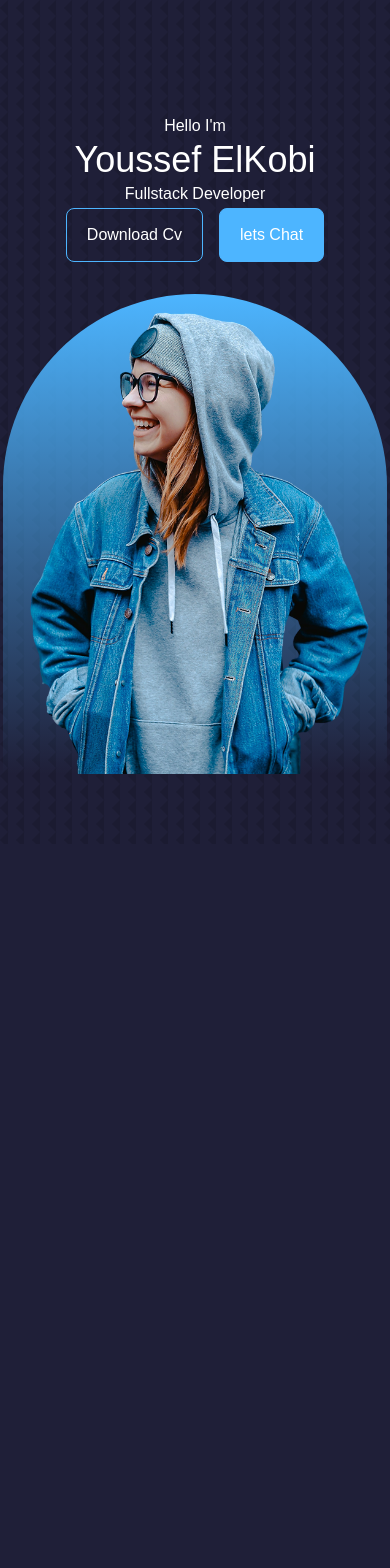
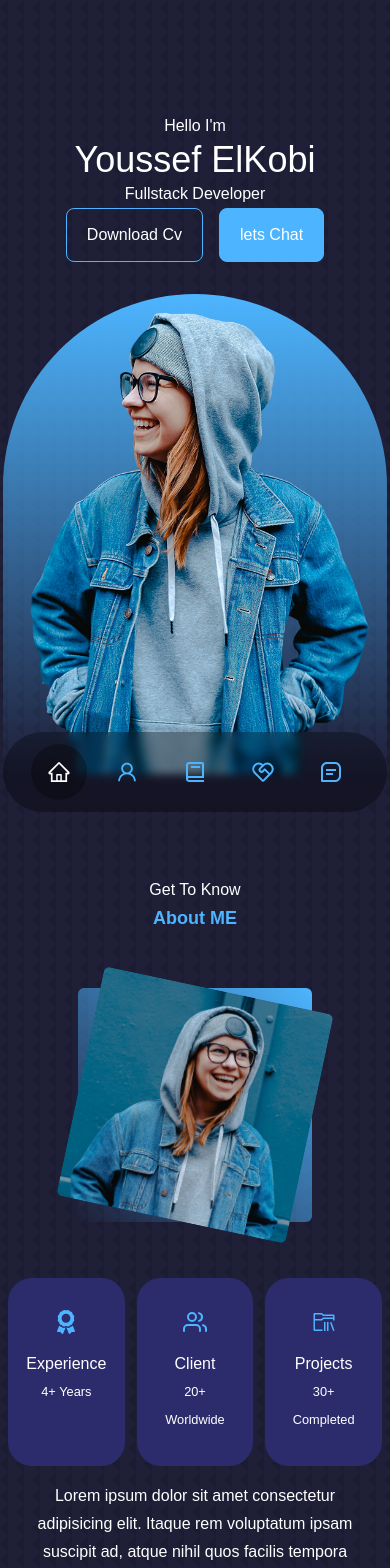
Before and after one commit to Youssef-kobi/yel-portfolio, a React (Create React App) app: page / in a window 390 px wide. Shown: the top 1568 px of the page. Before the commit the page ends 844 px from the top, so only its background shows below. Built offline with nearby package versions, Linux system fonts and the light colour scheme.

Commit message:
feat: About

```diff
--- a/src/App.js
+++ b/src/App.js
@@ -1,9 +1,13 @@
+import About from './components/About';
 import Header from './components/Header';
+import Navbar from './components/Navbar';
 
 function App() {
   return (
     <div className='font-medium font-Poppins leading-7 text-white'>
       <Header />
+      <Navbar />
+      <About />
     </div>
   );
 }
--- a/src/components/About.jsx
+++ b/src/components/About.jsx
@@ -0,0 +1,58 @@
+import AboutMe from '../assets/me-about.jpg';
+import { FaAward } from 'react-icons/fa';
+import { FiUsers } from 'react-icons/fi';
+import { VscFolderLibrary } from 'react-icons/vsc';
+const About = () => {
+  return (
+    <section id='about' className=' text-center mt-8 '>
+      <h5>Get To Know</h5>
+      <h2 className='text-lg font-semibold text-blue-light'>About ME</h2>
+      <div className='container grid grid-cols-1 lg:grid-cols-2 mt-4 mx-auto'>
+        <div className=' flex justify-center my-10 '>
+          <div className='w-3/5 aspect-square rounded-md bg-gradient-to-tr from-transparent to-blue-light'>
+            <img
+              className='rotate-12 aspect-square rounded-md hover:rotate-0 duration-500'
+              src={AboutMe}
+              alt='Me pic'
+            />
+          </div>
+        </div>
+        <div className='container'>
+          <div className='grid grid-cols-3 gap-3 text-center px-2 mt-4'>
+            <article className=' bg-blue-darkLight hover:scale-110 duration-500 rounded-3xl p-8 text-center flex flex-col items-center'>
+              <FaAward size={24} className='mb-4 text-blue-light' />
+              <h5>Experience</h5>
+              <small>4+ Years</small>
+            </article>
+            <article className=' bg-blue-darkLight hover:scale-110 duration-500 rounded-3xl p-8 text-center flex flex-col items-center'>
+              <FiUsers size={24} className='mb-4 text-blue-light' />
+              <h5>Client</h5>
+              <small>20+ Worldwide</small>
+            </article>
+            <article className=' bg-blue-darkLight hover:scale-110 duration-500 rounded-3xl p-8 text-center flex flex-col items-center'>
+              <VscFolderLibrary size={24} className='mb-4 text-blue-light' />
+              <h5>Projects</h5>
+              <small>30+ Completed</small>
+            </article>
+          </div>
+          <div className='flex flex-col items-center lg:items-start'>
+            <p className='m-4 lg:text-start'>
+              Lorem ipsum dolor sit amet consectetur adipisicing elit. Itaque
+              rem voluptatum ipsam suscipit ad, atque nihil quos facilis tempora
+              blanditiis error ipsa fugiat. Est dolore laudantium, repellendus
+              velit provident ut!cdececed cdecd
+            </p>
+            <a
+              className='duration-500 hover:bg-transparent w-1/3 bg-blue-light border border-blue-light rounded-lg px-5 py-3 m-4'
+              href='#contact'
+            >
+              Let's Talk
+            </a>
+          </div>
+        </div>
+      </div>
+    </section>
+  );
+};
+
+export default About;
--- a/src/components/Navbar.jsx
+++ b/src/components/Navbar.jsx
@@ -1,9 +1,69 @@
-import React from 'react'
+import React, { useState } from 'react';
+import { AiOutlineHome, AiOutlineUser } from 'react-icons/ai';
+import { BiBook, BiMessageSquareDetail } from 'react-icons/bi';
+import { RiServiceLine } from 'react-icons/ri';
 
 const Navbar = () => {
+  const [active, setActive] = useState('#home');
   return (
-    <div>Navbar</div>
-  )
-}
+    <nav className='container rounded-full bg-black-faded backdrop-blur-sm w-max px-7 py-3 z-10 fixed left-1/2 -translate-x-1/2 flex bottom-8 gap-3 '>
+      <a
+        className={` hover:text-white  hover:scale-110 duration-500 p-4 rounded-full  hover:bg-black-faded ${
+          active === '#home'
+            ? 'bg-black-faded text-white'
+            : 'bg-transparent text-blue-light'
+        }`}
+        href='#home'
+        onClick={() => setActive('#home')}
+      >
+        <AiOutlineHome size={24} />
+      </a>
+      <a
+        className={` hover:text-white  hover:scale-110 duration-500 p-4 rounded-full  hover:bg-black-faded ${
+          active === '#about'
+            ? 'bg-black-faded text-white'
+            : 'bg-transparent text-blue-light'
+        }`}
+        href='#about'
+        onClick={() => setActive('#about')}
+      >
+        <AiOutlineUser size={24} />
+      </a>
+      <a
+        className={` hover:text-white  hover:scale-110 duration-500 p-4 rounded-full  hover:bg-black-faded ${
+          active === '#experience'
+            ? 'bg-black-faded text-white'
+            : 'bg-transparent text-blue-light'
+        }`}
+        href='#experience'
+        onClick={() => setActive('#experience')}
+      >
+        <BiBook size={24} />
+      </a>
+      <a
+        className={`hover:text-white  hover:scale-110 duration-500 p-4 rounded-full  hover:bg-black-faded ${
+          active === '#services'
+            ? 'bg-black-faded text-white'
+            : 'bg-transparent text-blue-light'
+        }`}
+        href='#services'
+        onClick={() => setActive('#services')}
+      >
+        <RiServiceLine size={24} />
+      </a>
+      <a
+        className={` hover:text-white  hover:scale-110 duration-500 p-4 rounded-full  hover:bg-black-faded ${
+          active === '#contact'
+            ? 'bg-black-faded text-white'
+            : 'bg-transparent text-blue-light'
+        }`}
+        href='#contact'
+        onClick={() => setActive('#contact')}
+      >
+        <BiMessageSquareDetail size={24} />
+      </a>
+    </nav>
+  );
+};
 
-export default Navbar
+export default Navbar;
--- a/src/styles/app.css
+++ b/src/styles/app.css
@@ -494,11 +494,20 @@ video {
     max-width: 1536px;
   }
 }
+.fixed {
+  position: fixed;
+}
 .absolute {
   position: absolute;
 }
 .relative {
   position: relative;
+}
+.bottom-20 {
+  bottom: 5rem;
+}
+.-right-5 {
+  right: -1.25rem;
 }
 .left-0 {
   left: 0px;
@@ -506,57 +515,158 @@ video {
 .bottom-12 {
   bottom: 3rem;
 }
-.right-5 {
-  right: 1.25rem;
+.left-1\/2 {
+  left: 50%;
 }
-.bottom-20 {
-  bottom: 5rem;
+.bottom-8 {
+  bottom: 2rem;
 }
-.-right-5 {
-  right: -1.25rem;
+.z-10 {
+  z-index: 10;
+}
+.col-span-4 {
+  grid-column: span 4 / span 4;
+}
+.col-span-6 {
+  grid-column: span 6 / span 6;
+}
+.col-span-1 {
+  grid-column: span 1 / span 1;
+}
+.col-start-1 {
+  grid-column-start: 1;
+}
+.col-end-1 {
+  grid-column-end: 1;
+}
+.col-end-2 {
+  grid-column-end: 2;
+}
+.m-4 {
+  margin: 1rem;
 }
 .m-auto {
   margin: auto;
 }
-.mr-4 {
+.mx-auto {
+  margin-left: auto;
+  margin-right: auto;
+}
+.mx-1 {
+  margin-left: 0.25rem;
+  margin-right: 0.25rem;
+}
+.mx-2 {
+  margin-left: 0.5rem;
+  margin-right: 0.5rem;
+}
+.mx-4 {
+  margin-left: 1rem;
   margin-right: 1rem;
+}
+.my-8 {
+  margin-top: 2rem;
+  margin-bottom: 2rem;
+}
+.my-10 {
+  margin-top: 2.5rem;
+  margin-bottom: 2.5rem;
 }
 .mt-8 {
   margin-top: 2rem;
 }
+.mt-4 {
+  margin-top: 1rem;
+}
+.mr-12 {
+  margin-right: 3rem;
+}
+.ml-10 {
+  margin-left: 2.5rem;
+}
+.mb-4 {
+  margin-bottom: 1rem;
+}
+.mr-4 {
+  margin-right: 1rem;
+}
+.ml-4 {
+  margin-left: 1rem;
+}
 .flex {
   display: flex;
+}
+.grid {
+  display: grid;
 }
 .hidden {
   display: none;
 }
+.aspect-square {
+  aspect-ratio: 1 / 1;
+}
 .h-screen {
   height: 100vh;
-}
-.h-full {
-  height: 100%;
-}
-.h-4 {
-  height: 1rem;
-}
-.h-6 {
-  height: 1.5rem;
-}
-.h-\[\] {
-  height: ;
 }
 .h-\[30rem\] {
   height: 30rem;
 }
+.h-1 {
+  height: 0.25rem;
+}
+.w-2\/5 {
+  width: 40%;
+}
 .w-full {
   width: 100%;
+}
+.w-3\/5 {
+  width: 60%;
+}
+.w-2\/3 {
+  width: 66.666667%;
+}
+.w-1\/3 {
+  width: 33.333333%;
 }
 .w-96 {
   width: 24rem;
 }
+.w-max {
+  width: max-content;
+}
+.w-4\/5 {
+  width: 80%;
+}
+.w-\[2\/5\] {
+  width: 2/5;
+}
+.w-\[50\%\] {
+  width: 50%;
+}
+.w-1\/2 {
+  width: 50%;
+}
+.-translate-x-1\/2 {
+  --tw-translate-x: -50%;
+  transform: translate(var(--tw-translate-x), var(--tw-translate-y)) rotate(var(--tw-rotate)) skewX(var(--tw-skew-x)) skewY(var(--tw-skew-y)) scaleX(var(--tw-scale-x)) scaleY(var(--tw-scale-y));
+}
+.rotate-12 {
+  --tw-rotate: 12deg;
+  transform: translate(var(--tw-translate-x), var(--tw-translate-y)) rotate(var(--tw-rotate)) skewX(var(--tw-skew-x)) skewY(var(--tw-skew-y)) scaleX(var(--tw-scale-x)) scaleY(var(--tw-scale-y));
+}
 .rotate-90 {
   --tw-rotate: 90deg;
   transform: translate(var(--tw-translate-x), var(--tw-translate-y)) rotate(var(--tw-rotate)) skewX(var(--tw-skew-x)) skewY(var(--tw-skew-y)) scaleX(var(--tw-scale-x)) scaleY(var(--tw-scale-y));
+}
+.grid-cols-3 {
+  grid-template-columns: repeat(3, minmax(0, 1fr));
+}
+.grid-cols-2 {
+  grid-template-columns: repeat(2, minmax(0, 1fr));
+}
+.grid-cols-1 {
+  grid-template-columns: repeat(1, minmax(0, 1fr));
 }
 .flex-col {
   flex-direction: column;
@@ -564,18 +674,38 @@ video {
 .items-center {
   align-items: center;
 }
+.justify-center {
+  justify-content: center;
+}
+.justify-around {
+  justify-content: space-around;
+}
+.gap-8 {
+  gap: 2rem;
+}
 .gap-3 {
   gap: 0.75rem;
+}
+.gap-4 {
+  gap: 1rem;
+}
+.gap-2 {
+  gap: 0.5rem;
 }
 .overflow-hidden {
   overflow: hidden;
 }
+.rounded-md {
+  border-radius: 0.375rem;
+}
+.rounded-3xl {
+  border-radius: 1.5rem;
+}
 .rounded-lg {
   border-radius: 0.5rem;
 }
-.rounded-t {
-  border-top-left-radius: 0.25rem;
-  border-top-right-radius: 0.25rem;
+.rounded-full {
+  border-radius: 9999px;
 }
 .rounded-t-full {
   border-top-left-radius: 9999px;
@@ -592,28 +722,35 @@ video {
   --tw-bg-opacity: 1;
   background-color: rgb(77 181 255 / var(--tw-bg-opacity));
 }
+.bg-black-faded {
+  background-color: #0000004d;
+}
+.bg-transparent {
+  background-color: transparent;
+}
 .bg-blue-darkLight {
   --tw-bg-opacity: 1;
   background-color: rgb(44 44 108 / var(--tw-bg-opacity));
 }
+.bg-gradient-to-tr {
+  background-image: linear-gradient(to top right, var(--tw-gradient-stops));
+}
 .bg-gradient-to-t {
   background-image: linear-gradient(to top, var(--tw-gradient-stops));
-}
-.from-blue-light {
-  --tw-gradient-from: #4db5ff;
-  --tw-gradient-to: rgb(77 181 255 / 0);
-  --tw-gradient-stops: var(--tw-gradient-from), var(--tw-gradient-to);
 }
 .from-transparent {
   --tw-gradient-from: transparent;
   --tw-gradient-to: rgb(0 0 0 / 0);
   --tw-gradient-stops: var(--tw-gradient-from), var(--tw-gradient-to);
 }
-.to-transparent {
-  --tw-gradient-to: transparent;
-}
 .to-blue-light {
   --tw-gradient-to: #4db5ff;
+}
+.fill-blue-light {
+  fill: #4db5ff;
+}
+.p-8 {
+  padding: 2rem;
 }
 .p-4 {
   padding: 1rem;
@@ -626,8 +763,26 @@ video {
   padding-top: 0.75rem;
   padding-bottom: 0.75rem;
 }
+.px-7 {
+  padding-left: 1.75rem;
+  padding-right: 1.75rem;
+}
+.px-4 {
+  padding-left: 1rem;
+  padding-right: 1rem;
+}
+.px-2 {
+  padding-left: 0.5rem;
+  padding-right: 0.5rem;
+}
 .pt-28 {
   padding-top: 7rem;
+}
+.text-center {
+  text-align: center;
+}
+.text-start {
+  text-align: start;
 }
 .font-Poppins {
   font-family: Poppins, sans-serif;
@@ -640,11 +795,18 @@ video {
   font-size: 0.875rem;
   line-height: 1.25rem;
 }
+.text-lg {
+  font-size: 1.125rem;
+  line-height: 1.75rem;
+}
 .font-medium {
   font-weight: 500;
 }
 .font-light {
   font-weight: 300;
+}
+.font-semibold {
+  font-weight: 600;
 }
 .leading-7 {
   line-height: 1.75rem;
@@ -653,32 +815,14 @@ video {
   --tw-text-opacity: 1;
   color: rgb(255 255 255 / var(--tw-text-opacity));
 }
-.text-blue-darkLight {
-  --tw-text-opacity: 1;
-  color: rgb(44 44 108 / var(--tw-text-opacity));
-}
 .text-blue-light {
   --tw-text-opacity: 1;
   color: rgb(77 181 255 / var(--tw-text-opacity));
 }
-.shadow {
-  --tw-shadow: 0 1px 3px 0 rgb(0 0 0 / 0.1), 0 1px 2px -1px rgb(0 0 0 / 0.1);
-  --tw-shadow-colored: 0 1px 3px 0 var(--tw-shadow-color), 0 1px 2px -1px var(--tw-shadow-color);
-  box-shadow: var(--tw-ring-offset-shadow, 0 0 #0000), var(--tw-ring-shadow, 0 0 #0000), var(--tw-shadow);
-}
-.shadow-md {
-  --tw-shadow: 0 4px 6px -1px rgb(0 0 0 / 0.1), 0 2px 4px -2px rgb(0 0 0 / 0.1);
-  --tw-shadow-colored: 0 4px 6px -1px var(--tw-shadow-color), 0 2px 4px -2px var(--tw-shadow-color);
-  box-shadow: var(--tw-ring-offset-shadow, 0 0 #0000), var(--tw-ring-shadow, 0 0 #0000), var(--tw-shadow);
-}
-.shadow-sm {
-  --tw-shadow: 0 1px 2px 0 rgb(0 0 0 / 0.05);
-  --tw-shadow-colored: 0 1px 2px 0 var(--tw-shadow-color);
-  box-shadow: var(--tw-ring-offset-shadow, 0 0 #0000), var(--tw-ring-shadow, 0 0 #0000), var(--tw-shadow);
-}
-.shadow-white {
-  --tw-shadow-color: #fff;
-  --tw-shadow: var(--tw-shadow-colored);
+.backdrop-blur-sm {
+  --tw-backdrop-blur: blur(4px);
+  -webkit-backdrop-filter: var(--tw-backdrop-blur) var(--tw-backdrop-brightness) var(--tw-backdrop-contrast) var(--tw-backdrop-grayscale) var(--tw-backdrop-hue-rotate) var(--tw-backdrop-invert) var(--tw-backdrop-opacity) var(--tw-backdrop-saturate) var(--tw-backdrop-sepia);
+          backdrop-filter: var(--tw-backdrop-blur) var(--tw-backdrop-brightness) var(--tw-backdrop-contrast) var(--tw-backdrop-grayscale) var(--tw-backdrop-hue-rotate) var(--tw-backdrop-invert) var(--tw-backdrop-opacity) var(--tw-backdrop-saturate) var(--tw-backdrop-sepia);
 }
 .duration-500 {
   transition-duration: 500ms;
@@ -690,24 +834,9 @@ body {
   background-color: #1f1f38;
 }
 
-.after\:contents::after {
-  content: var(--tw-content);
-  display: contents;
-}
-
-.after\:h-6::after {
-  content: var(--tw-content);
-  height: 1.5rem;
-}
-
 .after\:h-8::after {
   content: var(--tw-content);
   height: 2rem;
-}
-
-.after\:w-1::after {
-  content: var(--tw-content);
-  width: 0.25rem;
 }
 
 .after\:w-0\.5::after {
@@ -726,9 +855,15 @@ body {
   background-color: rgb(191 219 254 / var(--tw-bg-opacity));
 }
 
-.after\:content-none::after {
-  --tw-content: none;
-  content: var(--tw-content);
+.hover\:rotate-0:hover {
+  --tw-rotate: 0deg;
+  transform: translate(var(--tw-translate-x), var(--tw-translate-y)) rotate(var(--tw-rotate)) skewX(var(--tw-skew-x)) skewY(var(--tw-skew-y)) scaleX(var(--tw-scale-x)) scaleY(var(--tw-scale-y));
+}
+
+.hover\:scale-110:hover {
+  --tw-scale-x: 1.1;
+  --tw-scale-y: 1.1;
+  transform: translate(var(--tw-translate-x), var(--tw-translate-y)) rotate(var(--tw-rotate)) skewX(var(--tw-skew-x)) skewY(var(--tw-skew-y)) scaleX(var(--tw-scale-x)) scaleY(var(--tw-scale-y));
 }
 
 .hover\:bg-blue-light:hover {
@@ -740,57 +875,50 @@ body {
   background-color: transparent;
 }
 
+.hover\:bg-black-faded:hover {
+  background-color: #0000004d;
+}
+
+.hover\:fill-white:hover {
+  fill: #fff;
+}
+
 .hover\:text-white:hover {
   --tw-text-opacity: 1;
   color: rgb(255 255 255 / var(--tw-text-opacity));
 }
 
-@media not all and (min-width: 640px) {
-
-  .max-sm\:hidden {
-    display: none;
-  }
-}
-
 @media (min-width: 640px) {
-
-  .sm\:hidden {
-    display: none;
-  }
 
   .sm\:h-screen {
     height: 100vh;
-  }
-
-  .sm\:w-11\/12 {
-    width: 91.666667%;
   }
 }
 
 @media (min-width: 768px) {
 
-  .md\:block {
-    display: block;
-  }
-
-  .md\:flex {
-    display: flex;
-  }
-
-  .md\:hidden {
-    display: none;
-  }
-
-  .md\:h-\[68vh\] {
-    height: 68vh;
-  }
-
   .md\:h-\[70vh\] {
     height: 70vh;
   }
 
-  .md\:w-10\/12 {
-    width: 83.333333%;
+  .md\:flex-row {
+    flex-direction: row;
+  }
+
+  .md\:flex-col {
+    flex-direction: column;
+  }
+
+  .md\:items-center {
+    align-items: center;
+  }
+
+  .md\:justify-center {
+    justify-content: center;
+  }
+
+  .md\:gap-3 {
+    gap: 0.75rem;
   }
 }
 
@@ -804,15 +932,19 @@ body {
     display: flex;
   }
 
-  .lg\:hidden {
-    display: none;
+  .lg\:grid-cols-2 {
+    grid-template-columns: repeat(2, minmax(0, 1fr));
   }
 
-  .lg\:h-\[50vh\] {
-    height: 50vh;
+  .lg\:flex-row {
+    flex-direction: row;
   }
 
-  .lg\:w-3\/4 {
-    width: 75%;
+  .lg\:items-start {
+    align-items: flex-start;
+  }
+
+  .lg\:text-start {
+    text-align: start;
   }
 }
```
Also changed, not shown: src/components/Header.jsx (+16 -6 lines), tailwind.config.js (+4 -4 lines).
